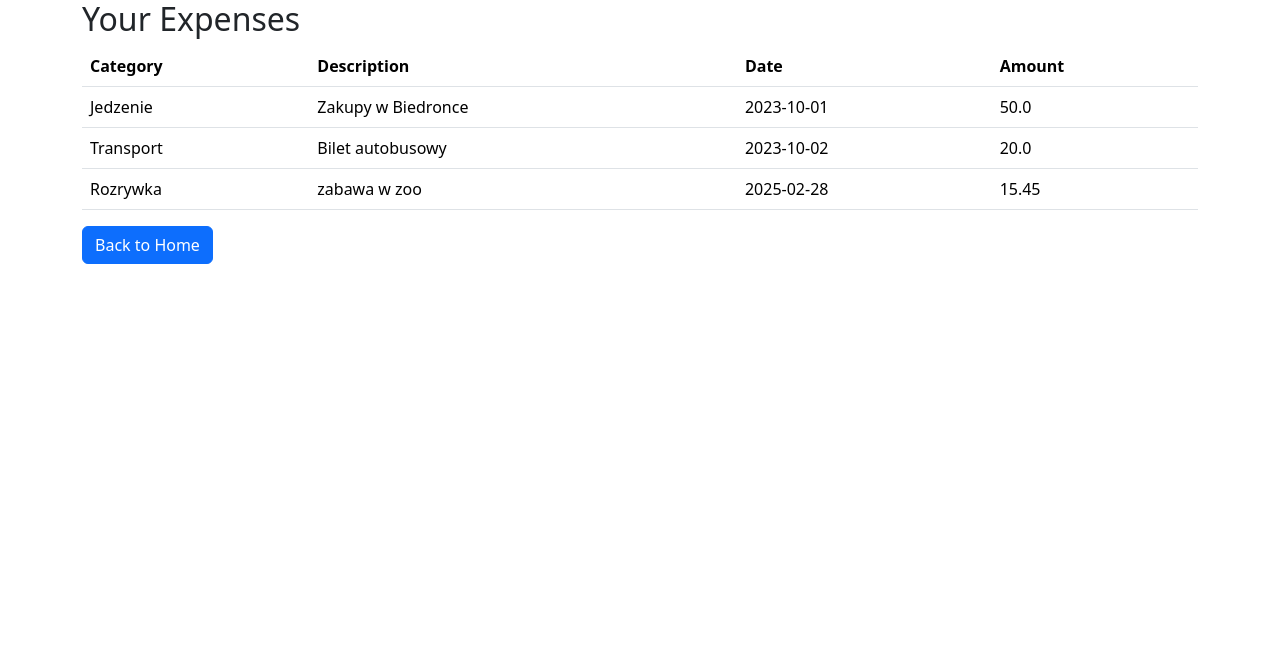
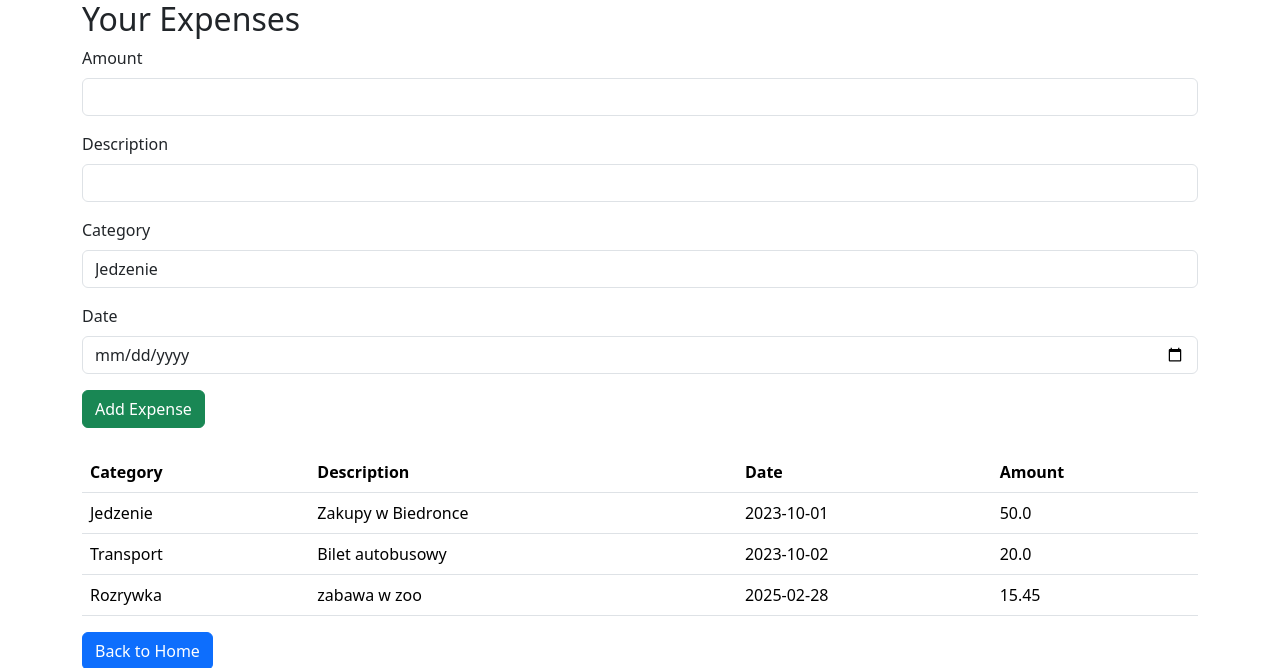
Before and after one commit to Dominika29/Expense-Tracker, a Flask app: page /dashboard in a window 1280 px wide. Shown: the top 668 px of the page. Run offline with Flask 3, Linux system fonts and the light colour scheme; a user stored in the database is signed in; data comes from the database, SQL or seed files in the repository; both versions use the stored data as it was after the commit.

Commit message:
adding expenses

```diff
--- a/app.py
+++ b/app.py
@@ -47,11 +47,42 @@ def register():
         )
         conn.commit()
         flash('Registration successful!', 'success')
-    except sqlite3.IntegrityError:
-        flash('Username or email already exists', 'error')
+    except sqlite3.IntegrityError as e:
+        if 'UNIQUE constraint failed: users.email' in str(e):
+            flash('Email already exists', 'error')
+        elif 'UNIQUE constraint failed: users.username' in str(e):
+            flash('Username already exists', 'error')
+        else:
+            flash('An error occurred during registration.', 'error')
     finally:
         conn.close()
     return redirect(url_for('index'))
+
+@app.route('/add_expense', methods=['POST'])
+def add_expense():
+    if 'user_id' not in session:
+        flash('Please log in to add an expense.', 'error')
+        return redirect(url_for('index'))
+
+    user_id = session['user_id']
+    amount = request.form['amount']
+    description = request.form['description']
+    category_id = request.form['category_id']
+    date = request.form['date']
+
+    conn = get_db_connection()
+    try:
+        conn.execute(
+            'INSERT INTO expenses (user_id, category_id, amount, description, date) VALUES (?, ?, ?, ?, ?)',
+            (user_id, category_id, amount, description, date)
+        )
+        conn.commit()
+        flash('Expense added successfully!', 'success')
+    except sqlite3.IntegrityError:
+        flash('Invalid category or user', 'error')
+    finally:
+        conn.close()
+    return redirect(url_for('dashboard'))
 
 @app.route('/dashboard')
 def dashboard():
@@ -61,6 +92,7 @@ def dashboard():
 
     user_id = session['user_id']
     conn = get_db_connection()
+
     expenses = conn.execute('''
         SELECT expenses.id, expenses.amount, expenses.description, expenses.date,
                categories.name AS category
@@ -69,8 +101,13 @@ def dashboard():
         WHERE expenses.user_id = ?
     ''', (user_id,)).fetchall()
 
+    categories = conn.execute('SELECT * FROM categories WHERE user_id = ?', (user_id,)).fetchall()
+    print("Expenses:", expenses)
+    print("Categories:", categories)
+
     conn.close()
-    return render_template('dashboard.html',expenses=expenses)
+    return render_template('dashboard.html',expenses=expenses, categories=categories)
+
 
 if __name__ == '__main__':
     app.run(debug=True)
--- a/expense_log.sql
+++ b/expense_log.sql
@@ -3,7 +3,7 @@ CREATE TABLE users (
     id INTEGER PRIMARY KEY AUTOINCREMENT,
     username TEXT NOT NULL UNIQUE,
     password TEXT NOT NULL,
-    email TEXT,
+    email TEXT NOT NULL UNIQUE,
     created_at DATETIME DEFAULT CURRENT_TIMESTAMP
 );
 
--- a/templates/dashboard.html
+++ b/templates/dashboard.html
@@ -8,6 +8,30 @@
 <body>
     <div class="container">
         <h2>Your Expenses</h2>
+        <form action="{{ url_for('add_expense') }}" method="post" class="mb-4">
+            <div class="mb-3">
+                <label for="amount" class="form-label">Amount</label>
+                <input type="number" step="0.01" class="form-control" id="amount" name="amount" required>
+            </div>
+            <div class="mb-3">
+                <label for="description" class="form-label">Description</label>
+                <input type="text" class="form-control" id="description" name="description" required>
+            </div>
+            <div class="mb-3">
+                <label for="category" class="form-label">Category</label>
+                <select class="form-control" id="category" name="category_id" required>
+                    {% for category in categories %}
+                        <option value="{{ category.id }}">{{ category.name }}</option>
+                    {% endfor %}
+                </select>
+            </div>
+            <div class="mb-3">
+                <label for="date" class="form-label">Date</label>
+                <input type="date" class="form-control" id="date" name="date" required>
+            </div>
+            <button type="submit" class="btn btn-success">Add Expense</button>
+        </form>
+
         <table class="table">
             <thead>
                 <tr>
```
Also changed, not shown: templates/index.html (+47 -3 lines), exense_tracker.db (added), expense_tracker.db.
